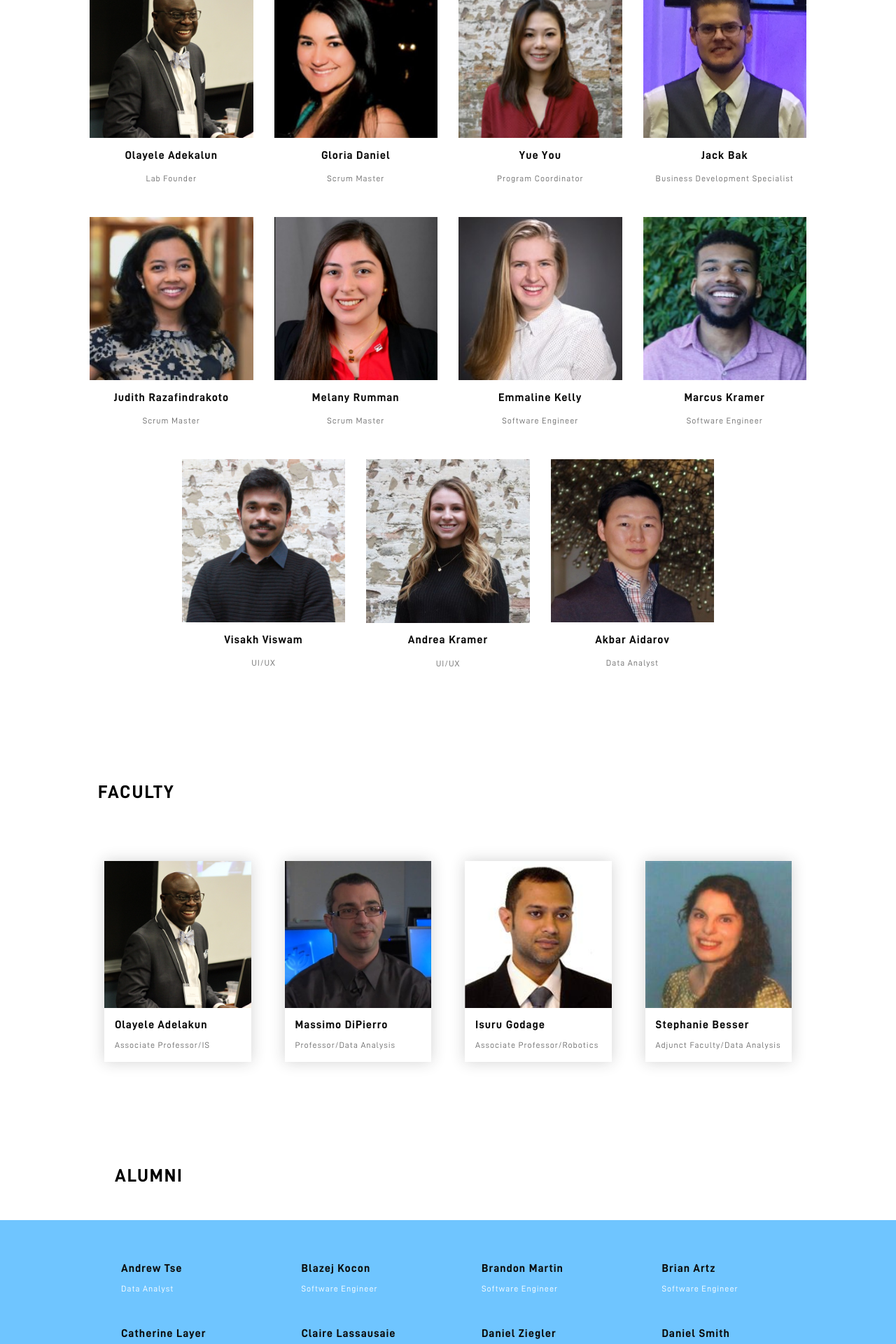
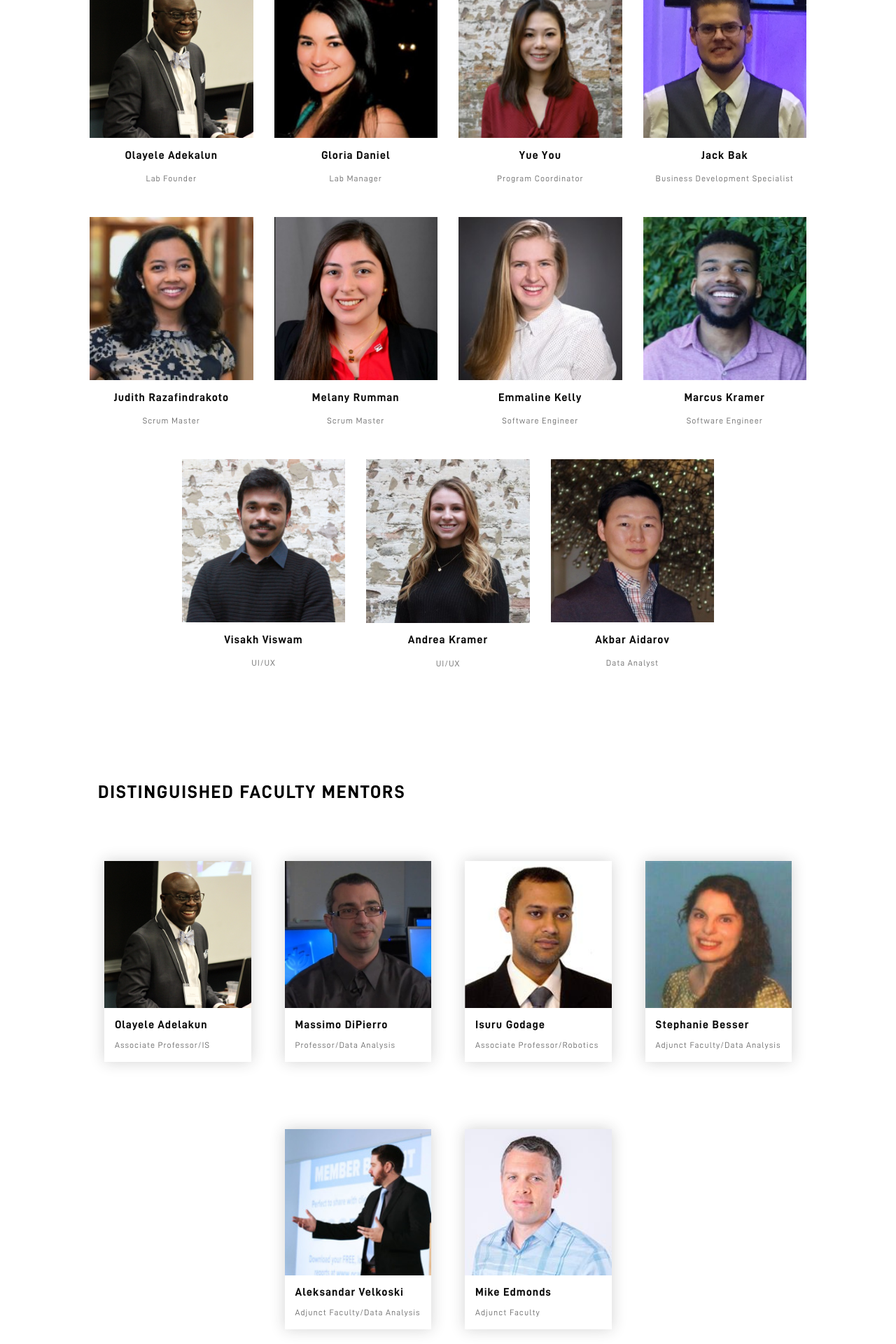
Before and after one commit to estefanytorres/idlabwebsite, a PHP site: page /our-team.html in a window 1280 px wide. Shown: the part 1695-3615 px from the top of the page at 70% size. Run offline with PHP 8.4, Linux system fonts and the light colour scheme.

Commit message:
1st final push

```diff
--- a/css/style.css
+++ b/css/style.css
@@ -157,9 +157,6 @@ h1, h2, h3, h4, h5, h6 {
   left: 50%;
   top: 50%;
   transform: translate(-50%, -50%);
-}
-.just-link {
-  display: ;
 }
 
 /* ------- UI ------- */
@@ -331,7 +328,7 @@ h1, h2, h3, h4, h5, h6 {
 #hero {
   width: 100%;
   height: 100vh;
-  background: url(../img/hero-bg.jpg) top center;
+  /*background: url(../img/hero-bg.jpg) top center;*/
   background-size: cover;
   position: relative;
 }
@@ -1440,11 +1437,22 @@ body.mobile-nav-active #mobile-nav-toggle {
 
 /* ------- VISIT SECTION ------- */
 #visit-details {
-  padding: 5%;
+  padding: 2em;
   background: #D8D8D8;
 }
 #visit-details .txt-rg {
-  width: 75%;
+  /*width: 75%;*/
+  margin: 25px 0 !important;
+}
+#visit-title {
+  font-family: 'D-DIN DIN-Bold', serif;
+  font-size: 32px;
+  letter-spacing: 2px;
+  line-height: 35px;
+  color: black;
+}
+#visit-btn {
+  margin: 0;
 }
 
 @media (max-width: 992px ) {
@@ -1476,7 +1484,7 @@ body.mobile-nav-active #mobile-nav-toggle {
 #address-title {
   font-family: 'D-DIN DIN-Bold', serif;
   font-size: 32px;
-  letter-spacing: 2.35px;
+  letter-spacing: 2px;
   line-height: 35px;
   color: black;
 }
--- a/our-team.html
+++ b/our-team.html
@@ -65,7 +65,7 @@
           <div class="col-xs-12 col-sm-12 col-md-12 col-lg-11 col-xl-11">
             <div class="our-team-title txt-xl">“We understand innovation starts with people, that's why people are at the center of our work”</div>
             <div class="our-team-text row col-xs-12 col-sm-12 col-md-12 col-lg-8 col-xl-8 txt-rg">
-              We work with DePaul University’s brightest talent of students who are experts in the field of Business Analytics, Data Analytics, Research, Software Engineering and UI/UX
+              We work with DePaul University’s brightest talent of students who are experts in the field of business analytics, data analytics, research, software engineering and UI/UX
             </div>
             <a id="btn-join-us" href="#" class="btn no-border txt-rg">Join Us</a>
           </div>
@@ -103,7 +103,7 @@
                   <a href="https://www.linkedin.com/in/gloria-daniel-ramirez/" class="just-link" target="_blank">
                     <img class="member-image" src="img/members/gloria.jpg">
                     <div class="member-name">Gloria Daniel</div>
-                    <div class="member-position">Scrum Master</div>
+                    <div class="member-position">Lab Manager</div>
                   </a>
                 </div>
                 <div class="team-member text-center col-xs-12 col-sm-6 col-md-3 col-lg-3">
@@ -179,7 +179,7 @@
 
         <div class="row">
           <div id="faculties" class="col-12">
-            <div class="group-title uppercase txt-lg">Faculty</div>
+            <div class="group-title uppercase txt-lg">Distinguished Faculty Mentors</div>
             <div class="team-group">
               <div class="row justify-content-center">
 
@@ -219,7 +219,24 @@
                     </a>
                   </div>
                 </div>
-
+                <div class="faculty-member col-xs-12 col-sm-6 col-md-5 col-lg-4 col-xl-3 py-5 px-4">
+                  <div class="box-shadow">
+                    <a href="https://www.cdm.depaul.edu/Faculty-and-Staff/Pages/faculty-info.aspx?fid=1349" class="just-link" target="_blank">
+                      <img class="faculty-image col-12 p-0" src="img/faculty/aleksandar.jpg">
+                      <div class="faculty-name member-name col-12 py-1 pt-3">Aleksandar Velkoski</div>
+                      <div class="faculty-position member-position col-12 py-2 pb-3">Adjunct Faculty/Data Analysis</div>
+                    </a>
+                  </div>
+                </div>
+                <div class="faculty-member col-xs-12 col-sm-6 col-md-5 col-lg-4 col-xl-3 py-5 px-4">
+                  <div class="box-shadow">
+                    <a href="https://www.cdm.depaul.edu/Faculty-and-Staff/Pages/faculty-info.aspx?fid=1399" class="just-link" target="_blank">
+                      <img class="faculty-image col-12 p-0" src="img/faculty/mike.jpg">
+                      <div class="faculty-name member-name col-12 py-1 pt-3">Mike Edmonds</div>
+                      <div class="faculty-position member-position col-12 py-2 pb-3">Adjunct Faculty</div>
+                    </a>
+                  </div>
+                </div>
               </div>
             </div>
           </div>
@@ -301,7 +318,7 @@
                   <div class="alumni-member col-xs-12 col-sm-6 col-md-5 col-lg-4 col-xl-3 py-2 px-5">
                     <a href="https://www.linkedin.com/in/ericasahlgren" class="just-link" target="_blank">
                     <div class="alumni-name member-name py-1 pt-3">Erica Sahlgren</div>
-                    <div class="alumni-position member-position py-2 pb-3">Scrum master</div>
+                    <div class="alumni-position member-position py-2 pb-3">Scrum Master</div>
                     </a>
                   </div>
                 </div>
```
Also changed, not shown: get-in-touch.html (+5 -4 lines), what-we-do.html (+6 -6 lines), img/faculty/aleksandar.jpg (added), img/faculty/mike.jpg (added).
